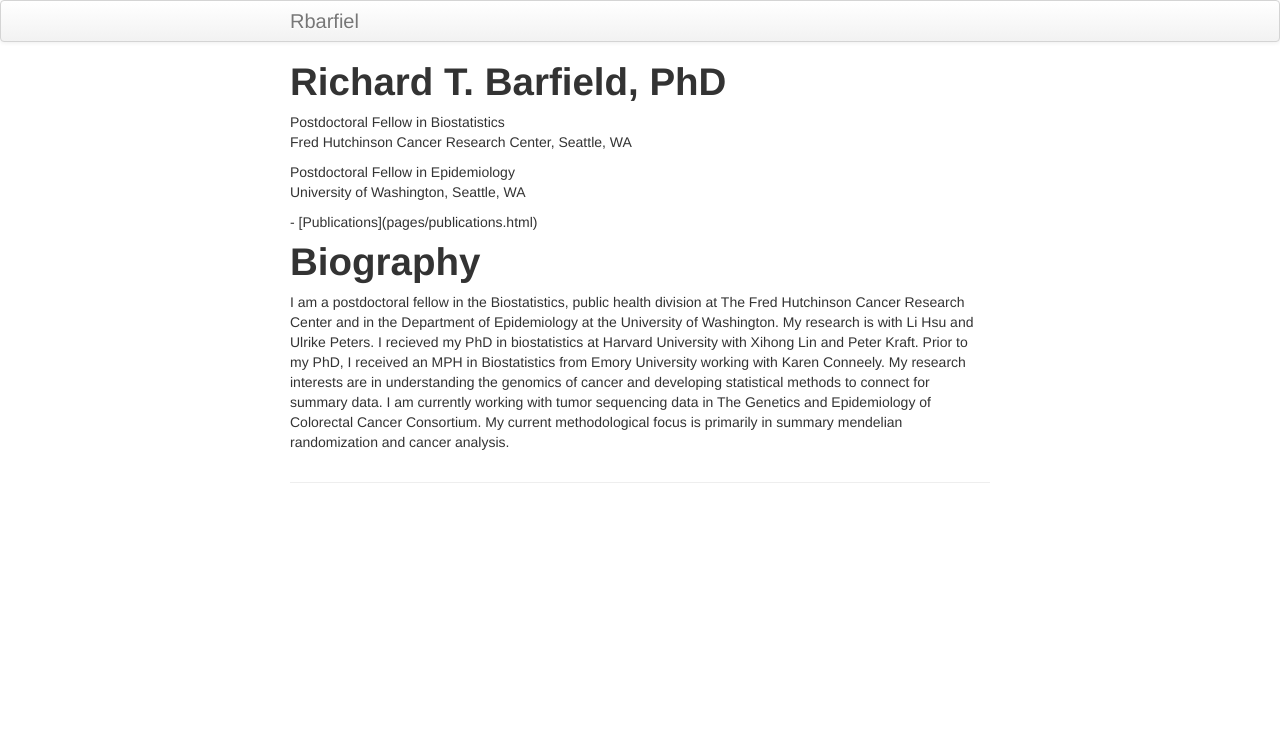
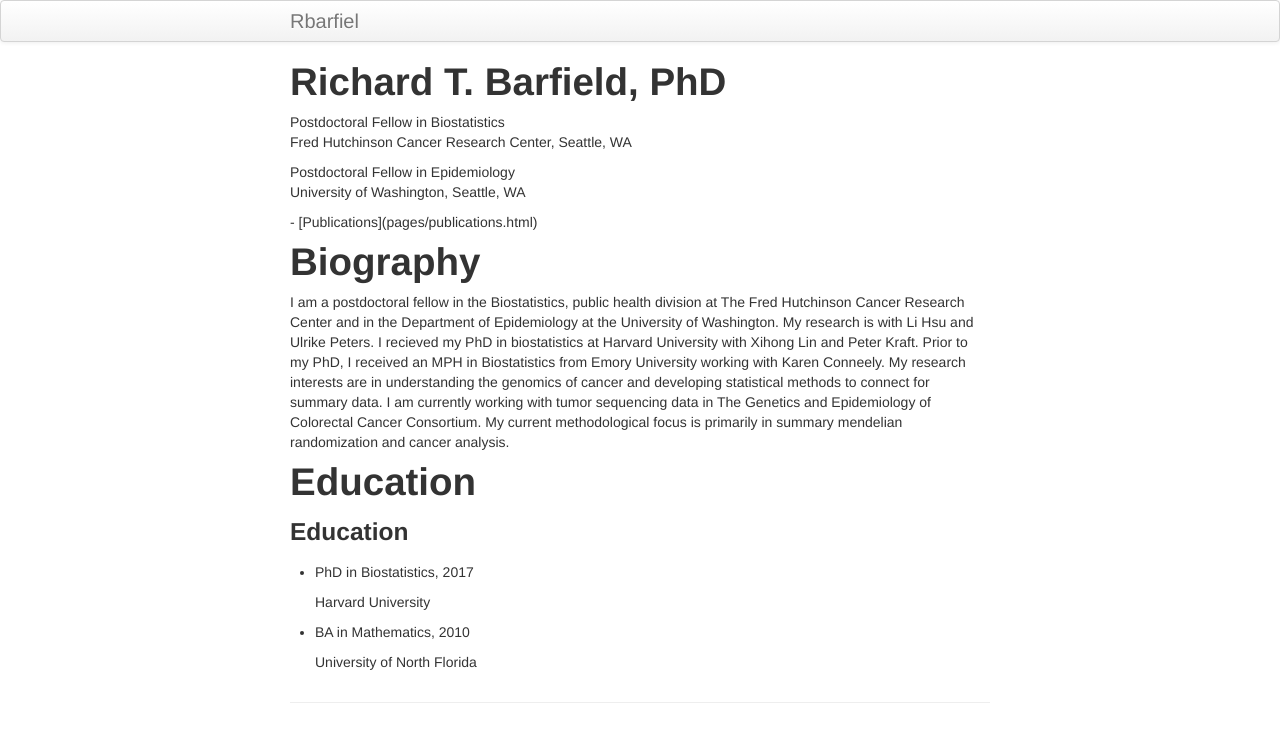
Before and after one commit to rbarfield/Barfield_website, a Jekyll site: the page built from index.md, in a window 1280 px wide. Shown: the top 742 px of the page. Built offline with Jekyll 4.4.1, drawn with Linux system fonts in a browser that asks for light colours.

Commit message:
Initial commit

```diff
--- a/index.md
+++ b/index.md
@@ -17,3 +17,28 @@ title: Richard T. Barfield, PhD
 <h1 id="biography">Biography</h1>
 
 <p>I am a postdoctoral fellow in the Biostatistics, public health division at The Fred Hutchinson Cancer Research Center and in the Department of Epidemiology at the University of Washington. My research is with Li Hsu and Ulrike Peters. I recieved my PhD in biostatistics at Harvard University with Xihong Lin and Peter Kraft. Prior to my PhD, I received an MPH in Biostatistics from Emory University working with Karen Conneely. My research interests are in understanding the genomics of cancer and developing statistical methods to connect for summary data. I am currently working with tumor sequencing data in The Genetics and Epidemiology of Colorectal Cancer Consortium.  My current methodological focus is primarily in summary mendelian randomization and cancer analysis.</p>
+
+<h1 id="education">Education</h1>
+
+      <div class="col-sm-7">
+        <h3>Education</h3>
+        <ul class="ul-edu fa-ul">
+
+          <li>
+            <i class="fa-li fa fa-graduation-cap"></i>
+            <div class="description">
+              <p class="course">PhD in Biostatistics, 2017</p>
+              <p class="institution">Harvard University</p>
+            </div>
+          </li>
+
+          <li>
+            <i class="fa-li fa fa-graduation-cap"></i>
+            <div class="description">
+              <p class="course">BA in Mathematics, 2010</p>
+              <p class="institution">University of North Florida</p>
+            </div>
+          </li>
+
+        </ul>
+      </div>
```
